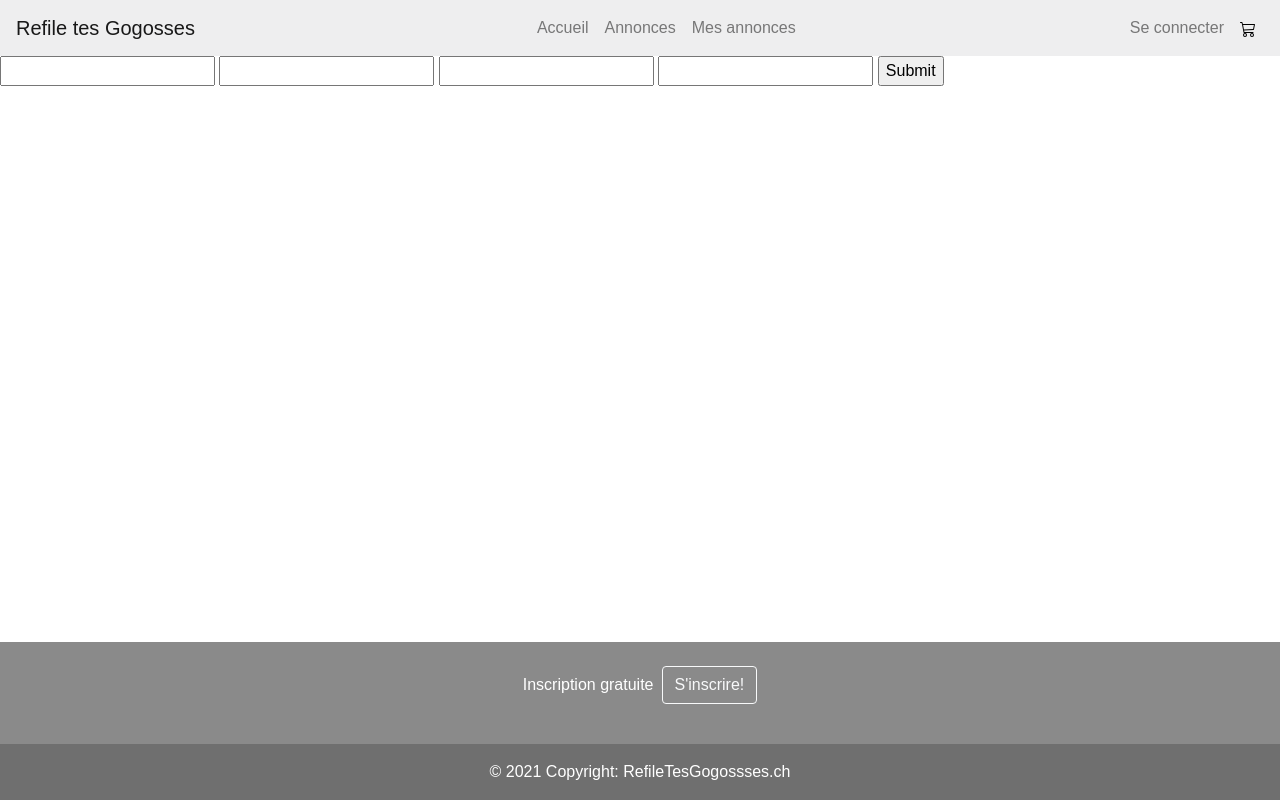
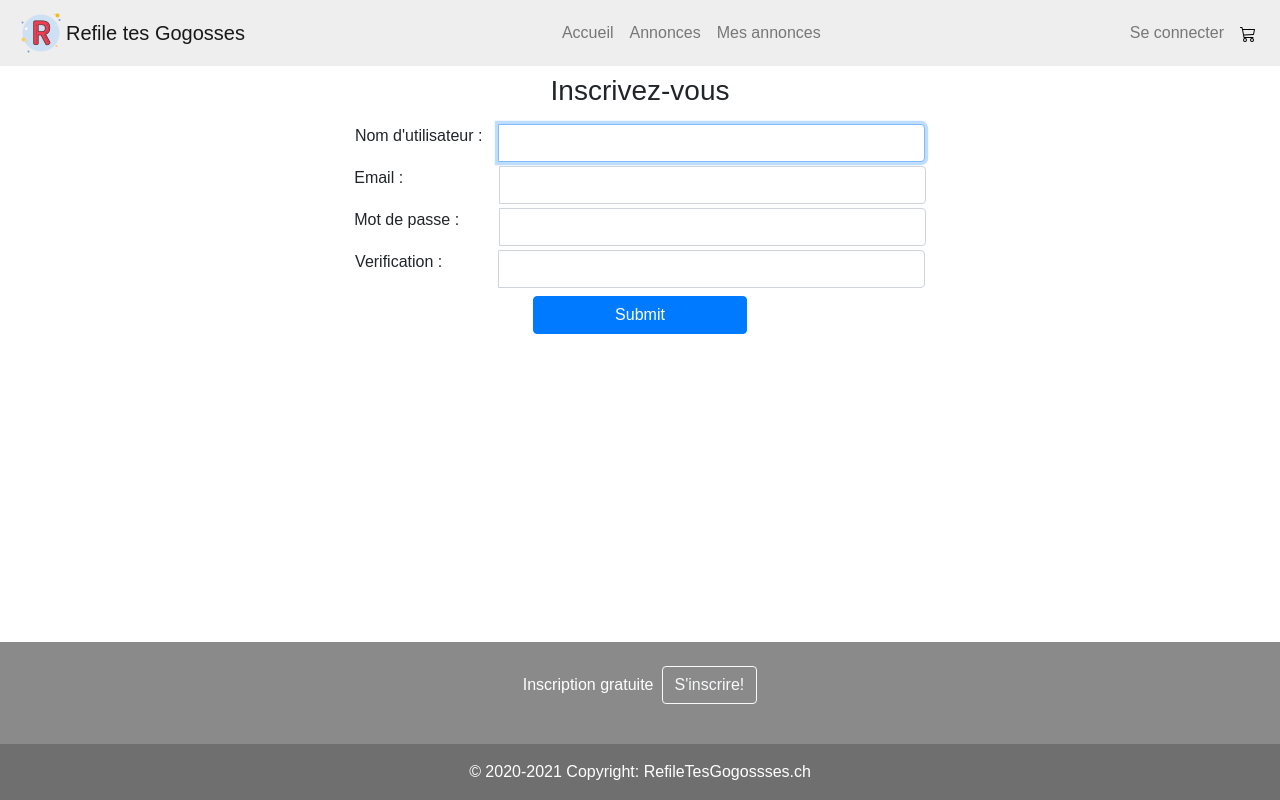
Before and after one commit to fabioRdrgs/RefileTesGogosses, a PHP site: page /page/signup.php in a window 1280 px wide. Run offline with PHP 8.4, Linux system fonts and the light colour scheme.

Commit message:
Update template

```diff
--- a/page/signup.php
+++ b/page/signup.php
@@ -14,13 +14,28 @@
     <!-- Barre de nvigation -->
     <?php include_once('../php/nav.inc.php'); ?>
 
-    <form method="POST" action="signup.php">
-        <input require type="text" name="username" id="uName" />
-        <input require type="email" name="email" id="uEmail" />
-        <input type="password" name="password" id="uPswd" />
-        <input type="password" name="passwordVerif" id="uPswdVer" />
-        <input type="submit" name="register" id="register" />
-    </form>
+    <div class="container-fluid">
+        <form method="POST" action="signup.php" class="row row-cols-lg-auto g-2 justify-content-center">
+            <h1 class="h3 mb-3 font-weight-normal mt-2">Inscrivez-vous</h1>
+            <div class="input-group justify-content-center mb-1">
+                <label for="inputEmail" class="mr-3">Nom d'utilisateur :</label>
+                <input type="text" name="username" id="uName" class="form-control col-4" required autofocus>
+            </div>
+            <div class="input-group justify-content-center mb-1">
+                <label for="inputEmail" class="mr-5">Email :</label>
+                <input type="email" name="email" id="uEmail" class="form-control col-4 ml-5" required autofocus>
+            </div>
+            <div class="input-group justify-content-center mb-1">
+                <label for="inputEmail" class="mr-4">Mot de passe :</label>
+                <input type="password" name="password" id="uPswd" class="form-control col-4 ml-3" required autofocus>
+            </div>
+            <div class="input-group justify-content-center mb-2">
+                <label for="inputEmail" class="mr-5">Verification :</label>
+                <input type="password" name="passwordVerif" id="uPswdVer" class="form-control col-4 ml-2" required autofocus>
+            </div>
+            <input type="submit" name="register" class="btn btn-primary col-2" id="register" />
+        </form>
+    </div>
 </body>
 
 <!-- Pied de page -->
--- a/php/footer.inc.php
+++ b/php/footer.inc.php
@@ -25,7 +25,7 @@ $lienNav = setLinks($_SERVER['PHP_SELF']);
         </section>
     </div>
     <div class="text-center p-3" style="background-color: rgba(0, 0, 0, 0.2);">
-        © 2021 Copyright:
+        © 2020-2021 Copyright:
         <a class="text-white" href="<?= $lienNav[0] ?>">RefileTesGogossses.ch</a>
     </div>
 </footer>
--- a/php/nav.inc.php
+++ b/php/nav.inc.php
@@ -15,6 +15,7 @@
 
 <body style="font-family: Arial, Helvetica, sans-serif;">
     <nav class="navbar navbar-expand-lg navbar navbar-light" style="background-color: #EEEEEF;">
+        <img src="<?= $lienNav[4] ?>" alt="Icone" width="50" height="50">
         <a class="navbar-brand" href="<?= $lienNav[0] ?>">Refile tes Gogosses</a>
         <button class="navbar-toggler" type="button" data-toggle="collapse" data-target="#navbarText" aria-controls="navbarText" aria-expanded="false" aria-label="Toggle navigation">
             <span class="navbar-toggler-icon"></span>
@@ -40,7 +41,7 @@
                 </li>
                 <!-- Ici une boucle if pour savoir si oui ou non connecter. Si oui afficher ce qui est en dessous -->
                 <li class="nav-item">
-                    <a class="nav-link" href="<?= $lienNav[4] ?>"><img src="<?= $lienNav[5] ?>"></img></a>
+                    <a class="nav-link" href="<?= $lienNav[3] ?>"><img src="<?= $lienNav[5] ?>"></img></a>
                 </li>
             </ul>
         </div>
--- a/php/page_func.inc.php
+++ b/php/page_func.inc.php
@@ -2,9 +2,9 @@
 function setLinks($path)
 {
     if (strpos($path, 'index.php')!== false) {
-        $arrayPath = ["index.php", "page/annonces.php", "page/annonce.php", "page/signup.php", "page/login.php", "./img/cart.svg", "page/login.php"];
+        $arrayPath = ["index.php", "page/annonces.php", "page/annonce.php", "page/login.php", "./img/icon.png", "./img/cart.svg", "page/signup.php"];
     } else {
-        $arrayPath = ["../index.php", "annonces.php", "annonce.php", "signup.php", "login.php", "../img/cart.svg", "login.php"];
+        $arrayPath = ["../index.php", "annonces.php", "annonce.php", "login.php", "../img/icon.png", "../img/cart.svg", "signup.php"];
     }
     return $arrayPath;
 }
```
Also changed, not shown: index.php (+4 -4 lines), page/login.php (+8 -7 lines), documentation/icons8-r-50.png (added), img/icon.png (added).
